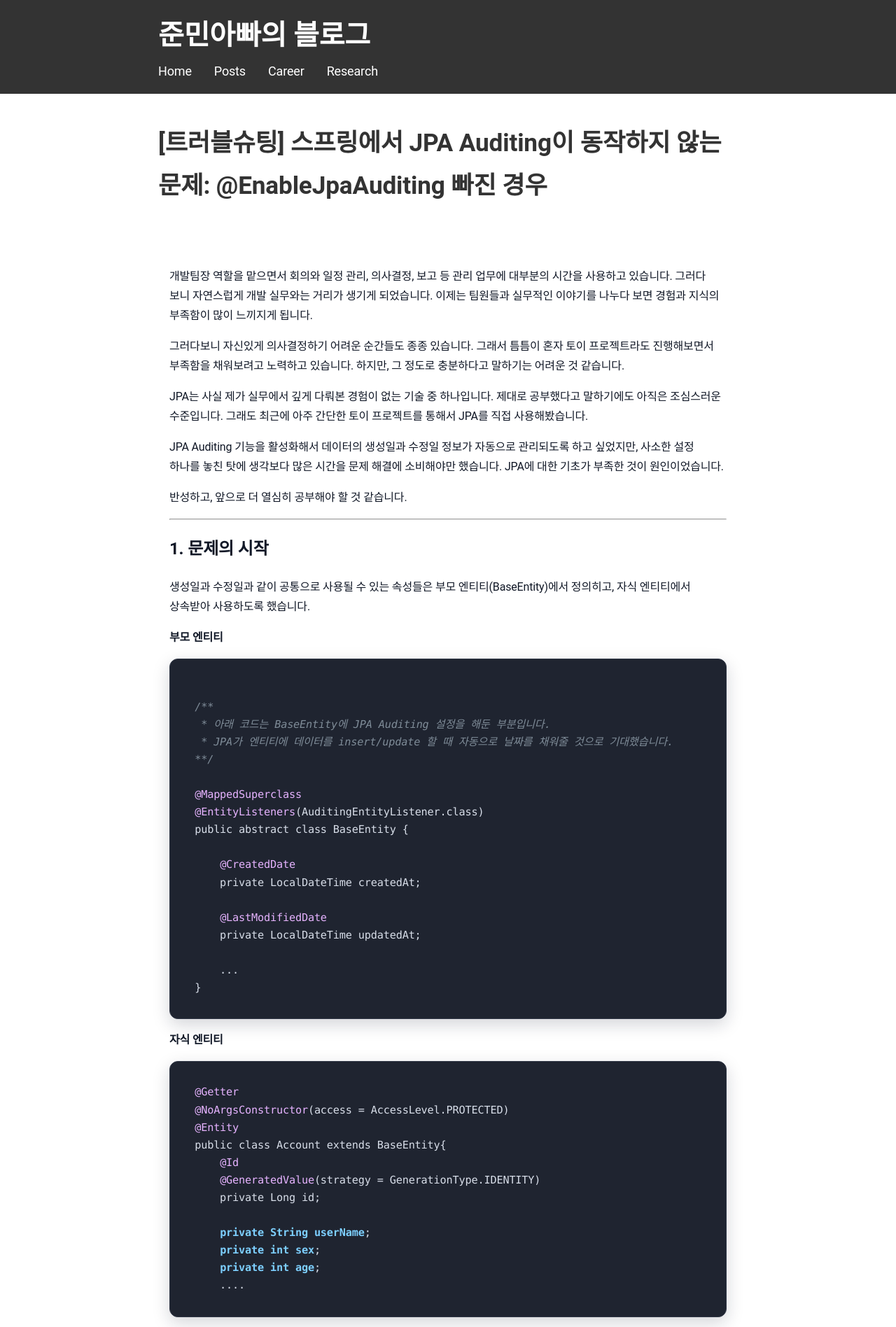
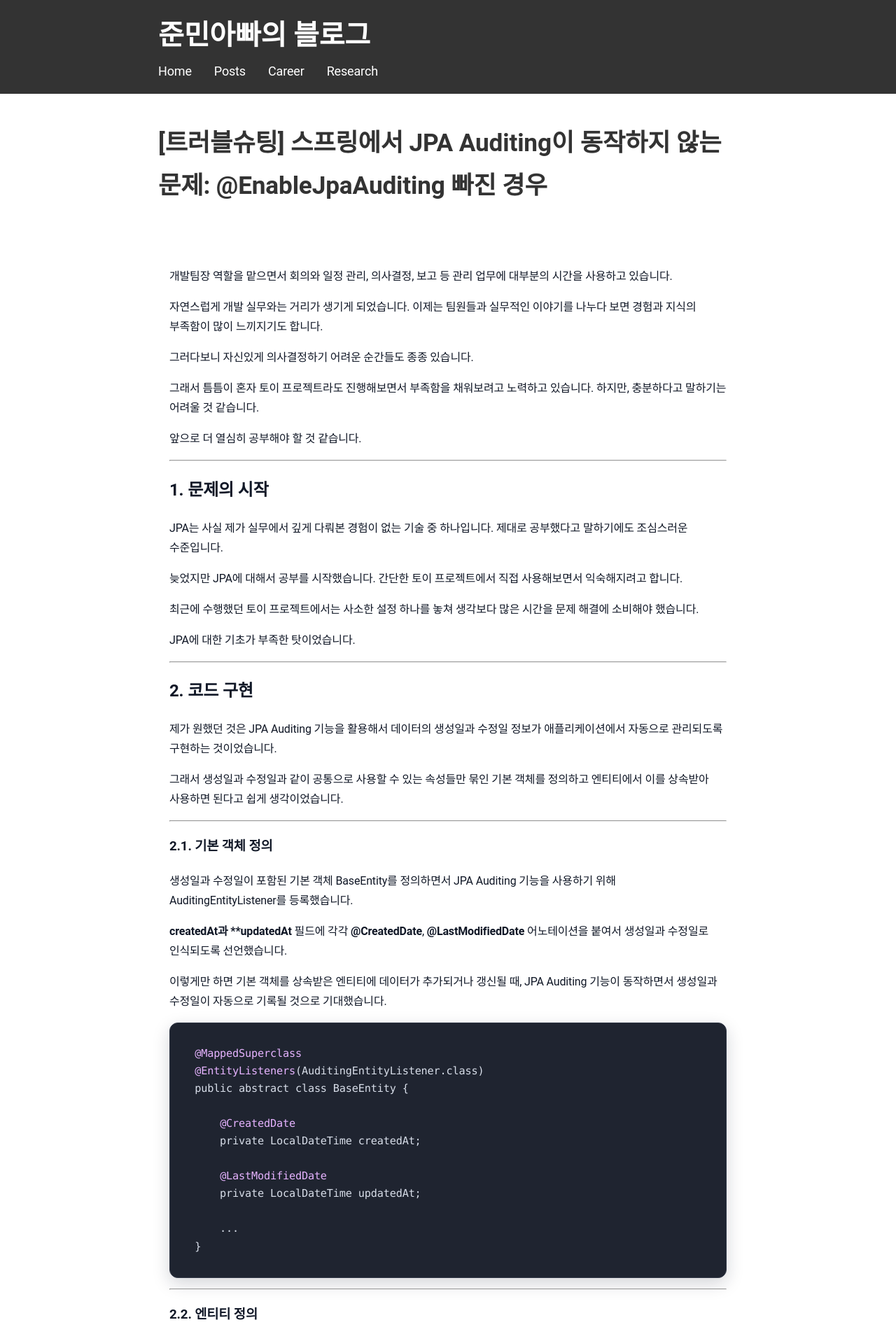
Before and after one commit to sanghoon-lee/sanghoon-lee.github.io, a Jekyll site: the page built from _posts/2026-01-21-JPAAuditing.md, in a window 1280 px wide. Shown: the top 1896 px of the page at 70% size. Built offline with Jekyll 4.4.1, drawn with Linux system fonts in a browser that asks for light colours; nearby versions of some CDN libraries; comment, search, counter and statistics services are not loaded; some of the changed text lies outside the part shown.

Commit message:
jpa auditing 포스팅 수정

````diff
--- a/_posts/2026-01-21-JPAAuditing.md
+++ b/_posts/2026-01-21-JPAAuditing.md
@@ -7,41 +7,47 @@ image: /assets/images/troubleshooting.png
 categories: 트러블슈팅
 ---
 
-<style>
-.sub-image {
-    width: 100%;
-    max-width: 800px;
-    height: auto;
-    margin-bottom: 1.4rem;
-    border-radius: 12px;
-    display: block;
-}
-</style>
+개발팀장 역할을 맡으면서 회의와 일정 관리, 의사결정, 보고 등 관리 업무에 대부분의 시간을 사용하고 있습니다.
 
-개발팀장 역할을 맡으면서 회의와 일정 관리, 의사결정, 보고 등 관리 업무에 대부분의 시간을 사용하고 있습니다. 그러다 보니 자연스럽게 개발 실무와는 거리가 생기게 되었습니다. 이제는 팀원들과 실무적인 이야기를 나누다 보면 경험과 지식의 부족함이 많이 느끼지게 됩니다.
+자연스럽게 개발 실무와는 거리가 생기게 되었습니다. 이제는 팀원들과 실무적인 이야기를 나누다 보면 경험과 지식의 부족함이 많이 느끼지기도 합니다.
 
-그러다보니 자신있게 의사결정하기 어려운 순간들도 종종 있습니다. 그래서 틈틈이 혼자 토이 프로젝트라도 진행해보면서 부족함을 채워보려고 노력하고 있습니다. 하지만, 그 정도로 충분하다고 말하기는 어려운 것 같습니다.
+그러다보니 자신있게 의사결정하기 어려운 순간들도 종종 있습니다.
 
-JPA는 사실 제가 실무에서 깊게 다뤄본 경험이 없는 기술 중 하나입니다. 제대로 공부했다고 말하기에도 아직은 조심스러운 수준입니다. 그래도 최근에 아주 간단한 토이 프로젝트를 통해서 JPA를 직접 사용해봤습니다.
+그래서 틈틈이 혼자 토이 프로젝트라도 진행해보면서 부족함을 채워보려고 노력하고 있습니다. 하지만, 충분하다고 말하기는 어려울 것 같습니다.
 
-JPA Auditing 기능을 활성화해서 데이터의 생성일과 수정일 정보가 자동으로 관리되도록 하고 싶었지만, 사소한 설정 하나를 놓친 탓에 생각보다 많은 시간을 문제 해결에 소비해야만 했습니다. JPA에 대한 기초가 부족한 것이 원인이었습니다.
-
-반성하고, 앞으로 더 열심히 공부해야 할 것 같습니다.
+앞으로 더 열심히 공부해야 할 것 같습니다.
 
 ---
 
 ## 1. 문제의 시작
 
-생성일과 수정일과 같이 공통으로 사용될 수 있는 속성들은 부모 엔티티(BaseEntity)에서 정의히고, 자식 엔티티에서 상속받아 사용하도록 했습니다.
+JPA는 사실 제가 실무에서 깊게 다뤄본 경험이 없는 기술 중 하나입니다. 제대로 공부했다고 말하기에도 조심스러운 수준입니다.
 
-**부모 엔티티**
+늦었지만 JPA에 대해서 공부를 시작했습니다. 간단한 토이 프로젝트에서 직접 사용해보면서 익숙해지려고 합니다.
+
+최근에 수행했던 토이 프로젝트에서는 사소한 설정 하나를 놓쳐 생각보다 많은 시간을 문제 해결에 소비해야 했습니다.
+
+JPA에 대한 기초가 부족한 탓이었습니다.
+
+---
+
+## 2. 코드 구현
+
+제가 원했던 것은 JPA Auditing 기능을 활용해서 데이터의 생성일과 수정일 정보가 애플리케이션에서 자동으로 관리되도록 구현하는 것이었습니다.
+
+그래서 생성일과 수정일과 같이 공통으로 사용할 수 있는 속성들만 묶인 기본 객체를 정의하고 엔티티에서 이를 상속받아 사용하면 된다고 쉽게 생각이었습니다.
+
+---
+
+### 2.1. 기본 객체 정의
+
+생성일과 수정일이 포함된 기본 객체 BaseEntity를 정의하면서 JPA Auditing 기능을 사용하기 위해 AuditingEntityListener를 등록했습니다.
+
+**createdAt과 **updatedAt** 필드에 각각 **@CreatedDate**, **@LastModifiedDate** 어노테이션을 붙여서 생성일과 수정일로 인식되도록 선언했습니다.
+
+이렇게만 하면 기본 객체를 상속받은 엔티티에 데이터가 추가되거나 갱신될 때, JPA Auditing 기능이 동작하면서 생성일과 수정일이 자동으로 기록될 것으로 기대했습니다.
+
 ```java
-
-/**
- * 아래 코드는 BaseEntity에 JPA Auditing 설정을 해둔 부분입니다.
- * JPA가 엔티티에 데이터를 insert/update 할 때 자동으로 날짜를 채워줄 것으로 기대했습니다.
-**/
-
 @MappedSuperclass
 @EntityListeners(AuditingEntityListener.class)
 public abstract class BaseEntity {
@@ -55,8 +61,12 @@ public abstract class BaseEntity {
     ...
 }
 ```
+---
 
-**자식 엔티티**
+### 2.2. 엔티티 정의
+
+기본 객체인 BaseEntity를 상속받은 Account 엔티티는 아래 코드처럼 정의했습니다.
+
 ```java
 @Getter
 @NoArgsConstructor(access = AccessLevel.PROTECTED)
@@ -72,14 +82,18 @@ public class Account extends BaseEntity{
     ....
 ```
 
-JPA Auditing 기능을 사용하기 위해 부모 엔티티에는 `@EntityListeners` 어노테이션을 통해 `AuditingEntityListener`를 등록했습니다. 또한, `createdAt`과 `updatedAt` 필드에 각각 `@CreatedDate`, `@LastModifiedDate` 어노테이션을 붙여서 생성일과 수정일로 인식되도록 했습니다. 이렇게만 하면 JPA Auditing 기능이 동작할 것으로 기대했습니다.
+---
+
+## 3. 기대와 다른 동작
 
 기대했던 결과는 다음과 같았습니다.
 
 * 데이터 INSERT → 자동으로 생성일 기록
 * 데이터 UPDATE → 지동으로 수정일 기록
 
-하지만, 막상 데이터를 INSERT하고, H2 콘솔로 접속해서 저장된 데이터를 조회해보면 기대와 다르게 아래 그림처럼 **생성일과 수정일이 모두 null**로 저장되고 있었습니다.
+하지만 막상 데이터를 INSERT하고, H2 콘솔로 접속해서 저장된 데이터를 조회해보면 기대와 다르게 **생성일과 수정일이 모두 null**로 기록되고 있었습니다.
+
+UPDATE도 동일한 결과였습니다.
 
 <img class="sub-image" src="/assets/images/h2console.png" alt="H2 콘솔 화면(생성일과 수정일이 null로 기록)">
 
@@ -87,17 +101,15 @@ JPA Auditing 기능을 사용하기 위해 부모 엔티티에는 `@EntityListen
 
 ---
 
-## 2. 문제의 원인
+## 4. 문제의 해결
 
-사실 원인은 아주 단순했습니다. @EnableJpaAuditing 어노테이션을 선언하는 것이 빠져 있어서 JPA Auditing 기능이 활성화되지 못했던 것입니다.
+사실 문제가 발생한 원인은 아주 단순했습니다. @EnableJpaAuditing 어노테이션을 선언하지 않아서 JPA Auditing 기능이 활성화되지 못했던 것입니다.
 
-부모 엔티티에서 @EntityListener 어노테이션을 통해 등록했던 AuditingEntityListener는 이름 그대로 리스너일 뿐입니다. 그것만으로는 JPA Auditing 기능이 활성화되지는 않습니다. 제가 이걸 놓치고 있었던 것입니다.
+기본 객체인 BaseEntity에서 AuditingEntityListener를 등록했지만, 이름 그대로 리스너일 뿐입니다. 그것만으로는 JPA Auditing 기능이 활성화되지는 않습니다.
 
----
+제가 이걸 놓치고 있었던 것입니다.
 
-## 3. 해결 방법
-
-JPA Auditing 기능을 명시적으로 활성화하면 문제는 즉시 해결됩니다. Config 클래스를 하나 생성하고, @EnableJpaAuditing 어노테이션을 선언하면 됩니다.
+Config 클래스를 하나 생성하고, @EnableJpaAuditing 어노테이션을 선언하는 것으로 문제는 즉시 해결되었습니다.
 
 ```java
 @Configuration
@@ -115,19 +127,23 @@ public class Application {
 }
 ```
 
-이후, JPA Auditing 기능이 정상적으로 동작하는 것을 확인했습니다. 데이터를 INSERT하고, H2 콘솔로 접속해서 저장된 데이터를 조회해보면 아래 그림처럼 생성일과 수정일에 모두 정상적인 값이 저장되어 있었습니다.
+이후에 JPA Auditing 기능이 정상적으로 동작하는 것을 확인했습니다.
+
+이제는 데이터를 INSERT하거나 UPDATE하면 생성일과 수정일에 정상적인 값이 기록되었습니다.
 
 <img class="sub-image" src="/assets/images/h2console2.png" alt="H2 콘솔 화면(생성일과 수정일이 정상적으로 기록)">
 
 ---
 
-## 4. 정리하며...
+## 5. 마무리
 
-이번 문제는 단순히 어노테이션 하나를 빠뜨린 것에서 시작된 것입니다. 하지만, 그 과정에서 JPA Auditing은 “어노테이션을 붙이면 끝나는 기능”이 아니라, 명확한 활성화 조건을 이해하고 사용해야 하는 기능이라는 점을 다시 한 번 확인하게 되었습니다.
+이번 문제는 단순히 어노테이션 하나를 빠뜨린 것에서 시작된 것입니다.
 
-`@EntityListeners`는 리스너를 등록하는 설정일 뿐이고, `@EnableJpaAuditing`이 Auditing을 실제로 동작시키는 스위치라는 사실을 이번에 확실히 기억하게 되었습니다.
+하지만, 그 과정에서 JPA Auditing은 “어노테이션을 붙이면 끝나는 기능”이 아니라, 명확한 활성화 조건을 이해하고 사용해야 하는 기능이라는 점을 다시 한 번 확인하게 되었습니다.
 
-아주 사소한 설정 하나였지만, 비슷한 문제를 다시 겪지 않기 위해 그리고 같은 실수를 반복하지 않기 위해 이렇게 기록으로 남겨두려고 합니다. 또한, 이 글은 팀장으로서 기본을 다시 점검하기 위한 기록이기도 합니다.
+@EntityListeners는 리스너를 등록하는 설정일 뿐이고, @EnableJpaAuditing이 Auditing을 실제로 동작시키는 스위치라는 사실을 이번에 확실히 기억하게 되었습니다.
+
+아주 사소한 실수였지만 비슷한 문제를 다시 겪지 않기 위해 그리고 같은 실수를 반복하지 않기 위해 이렇게 기록으로 남겨두려고 합니다.
 
 ---
 
````
Also changed, not shown: other parts of _posts/2026-01-21-JPAAuditing.md (+1 -1 lines), _posts/2026-01-12-DependencyInjection.md (+2 -0 lines).
